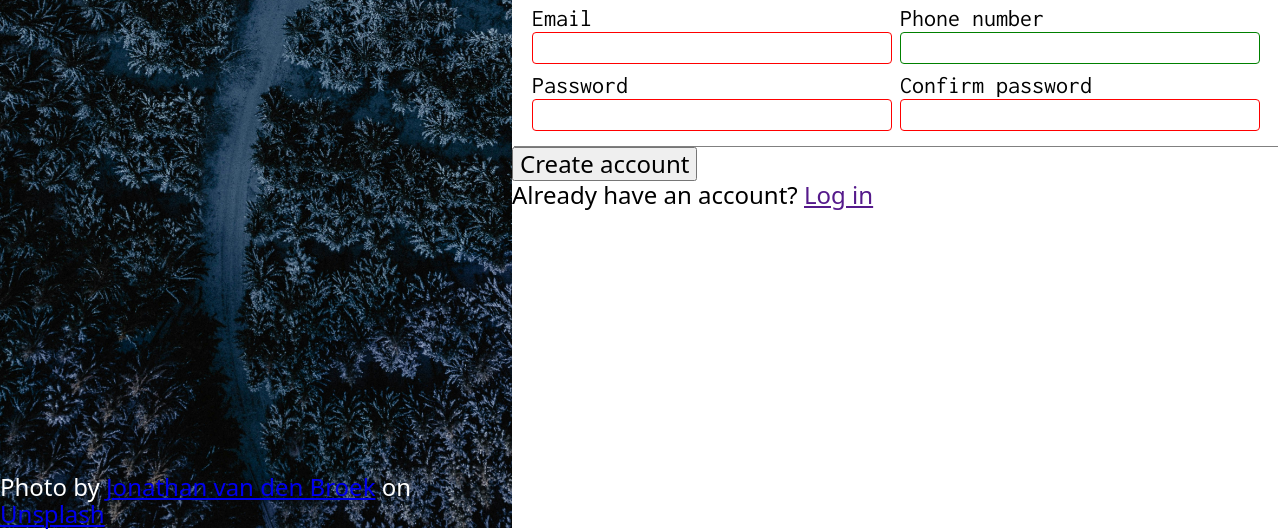
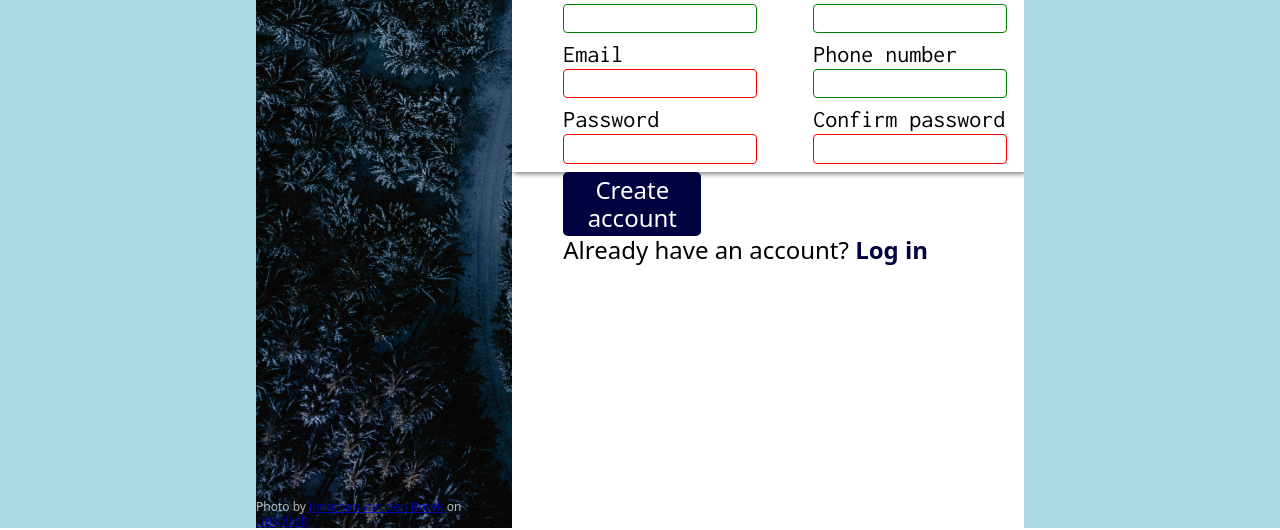
Before and after one commit to snuffeen/Sign-up-Form, a plain HTML site: page index.html in a window 1280 px wide. Shown: the part 272-802 px from the top of the page. Drawn offline with Linux system fonts and the light colour scheme.

Commit message:
more styling
added sidebars (need to be re sizable)
visited links in credit dont change color
title has a background
added padding to separate the form from center
inputs are blue when focused
button.

```diff
--- a/index.html
+++ b/index.html
@@ -7,9 +7,10 @@
     <link rel="stylesheet" href="styles.css">
 </head>
 <body>
+    <div class="sidebar"></div>
     <div class="hero">
         <div class="title-background">
-            <div class="small-logo">logo</div>
+            <div class="logo">logo</div>
             <div class="title">title</div>
         </div>
         <div class="credit">
@@ -45,9 +46,12 @@
                     <input type="password" id="confirm_password" name="confirm_password" required>
                 </div>
             </fieldset>
-            <button type="submit">Create account</button>
-            <div>Already have an account? <a href="">Log in</a></div>
+            <div class="confirm">
+                <button type="submit">Create account</button>
+                <div>Already have an account? <a href="">Log in</a></div>
+            </div>
         </form>
     </div>
+    <div class="sidebar"></div>
 </body>
 </html>
--- a/styles.css
+++ b/styles.css
@@ -4,12 +4,27 @@
 :root {
     --primary-font: Inconsolata, Helvetica, sans-serif;
     --secondary-font: Dancing Script, Arial, sans-serif;
+    --primary-color: rgb(2, 2, 65);
+    --separation-padding: 10%;
+}
+
+* {
+    padding: 0;
+    margin: 0;
+}
+
+a:visited {
+    color: white;
 }
 
 body {
     display: grid;
-    grid-template-columns: 40% 60%;
+    grid-template-columns: 20% 20% 40% 20%;
     font-size: 24px;
+}
+
+.sidebar {
+    background-color: lightblue;
 }
 
 .hero {
@@ -20,40 +35,39 @@ body {
     background-size: cover;
     background-repeat: no-repeat;
     height: 100vh;
-    color: white;
 }
 
 .title-background {
+    background-color: white;
+    opacity: 0.5;
     display: flex;
     flex-direction: row;
     align-self: center;
     justify-content: center;
     gap: 8px;
+    height: 10vh;
+}
+
+.logo {
+    align-self: center;
+}
+.title {
+    align-self: center;
+    font-size: 3rem;
 }
 
 .credit {
     align-self: flex-end;
-    justify-content: center;
+    justify-self: center;
+    font-size: 12px;
+    color: white;
+    opacity: 0.7;
 }
 
 .form-container {
     display: grid;
-    grid-template-rows: 25% 75%;
-}
-
-fieldset {
-    display: grid;
-    grid-template-columns: 1fr 1fr;
-    gap: 8px;
-    border-left: none;
-    border-right: none;
-    border-top: 1px solid grey;
-    border-bottom: 1px solid grey;
-}
-
-.input-field {
-    display: flex;
-    flex-direction: column;
+    grid-template-rows: 30% 70%;
+    background-color: white;
 }
 
 .description {
@@ -61,6 +75,24 @@ fieldset {
     padding-bottom: 10%;
     font-family: var(--secondary-font);
     font-style: italic;
+    padding-left: var(--separation-padding);
+}
+
+fieldset {
+    display: grid;
+    grid-template-columns: 1fr 1fr;
+    gap: 8px;
+    border: none;
+    box-shadow: 2px 2px 5px rgba(0, 0, 0, 0.5);
+    background-color: white;
+    padding: 8px;
+    padding-left: var(--separation-padding);
+}
+
+.input-field {
+    display: flex;
+    flex-direction: column;
+    width: 80%;
 }
 
 label {
@@ -68,7 +100,7 @@ label {
 }
 
 input {
-    border: 1px solid grey;
+    border: 1px solid #E5E7EB;
     border-radius: 4px;
     font-family: var(--primary-font);
 }
@@ -80,3 +112,29 @@ input:valid {
 input:invalid {
     border-color: red;
 }
+
+input:focus {
+    outline: none;
+    border: 1px solid blue;
+    box-shadow: 5px 5px 10px rgba(0, 0, 0, 0.5);
+}
+
+.confirm {
+    padding-left: var(--separation-padding);
+}
+
+.confirm a {
+    color: var(--primary-color);
+    font-weight: 700;
+    text-decoration: none;
+}
+
+button {
+    width: 30%;
+    padding: 1%;
+    border: none;
+    background-color: var(--primary-color);
+    color: white;
+    font-size: 1.5rem;
+    border-radius: 5px;
+}
```
